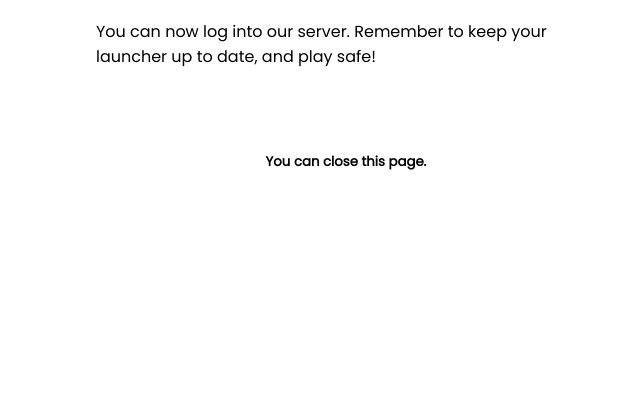
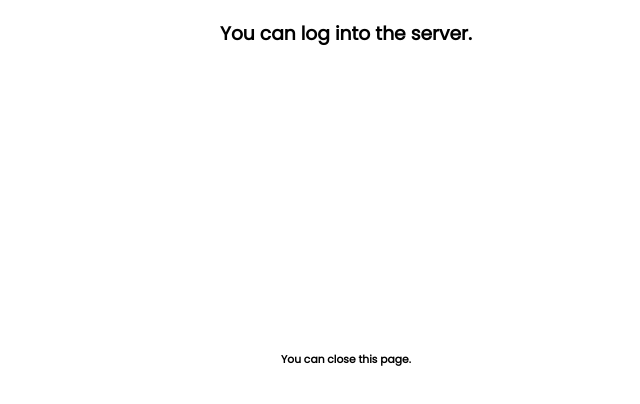
Before and after one commit to robog-two/msft-verification, a website: page static/success.html in a window 1280 px wide. Shown: the part 72-476 px from the top of the page, without its empty margins (294-934 px from the left). Drawn offline with Linux system fonts and the light colour scheme; a web font is replaced by a local one.

Commit message:
Still dislike the design of the success page.

```diff
--- a/static/success.html
+++ b/static/success.html
@@ -50,12 +50,9 @@
   <body style="margin: 0; font-family: 'Poppins', sans-serif" tabindex="-1">
     <div style="margin-left: auto; margin-right: auto; max-width: 500px">
       <h1>All set!</h1>
-      <p>
-        You can now log into our server. Remember to keep your launcher
-        up to date, and play safe!
-      </p>
-      <div class="spc-tiny"></div>
-      <h5>You can close this page.</h5>
+      <h3>You can log into the server.</h3>
+      <div class="spc"></div>
+      <h6>You can close this page.</h6>
     </div>
   </body>
 </html>
```
